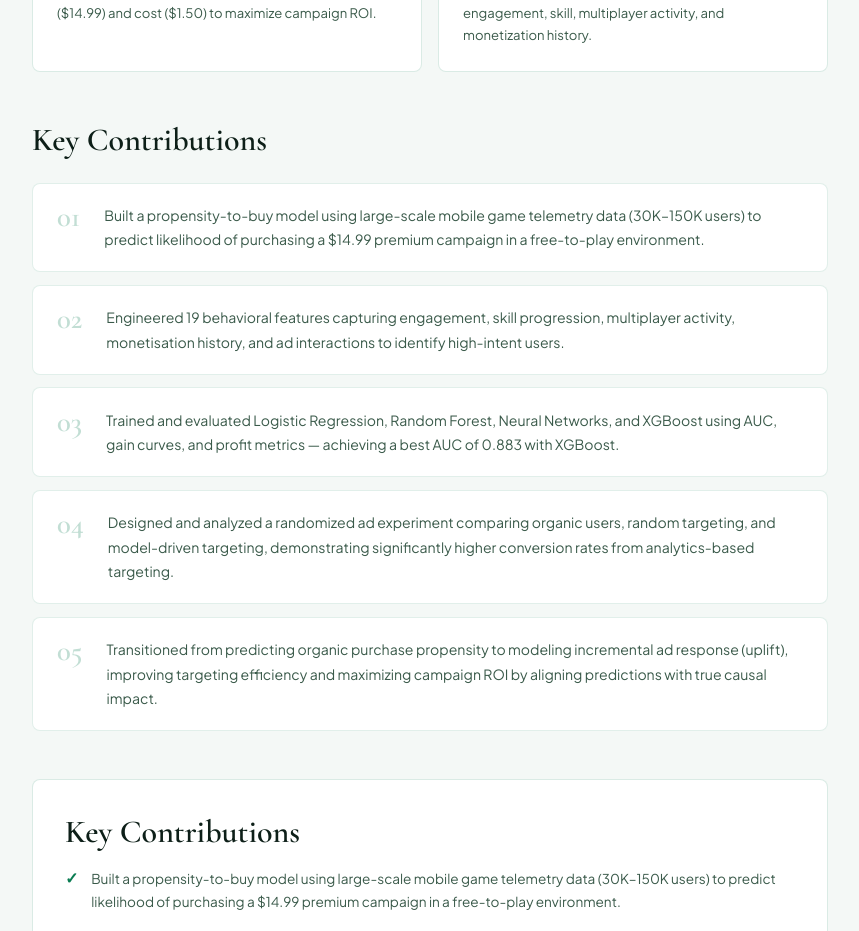
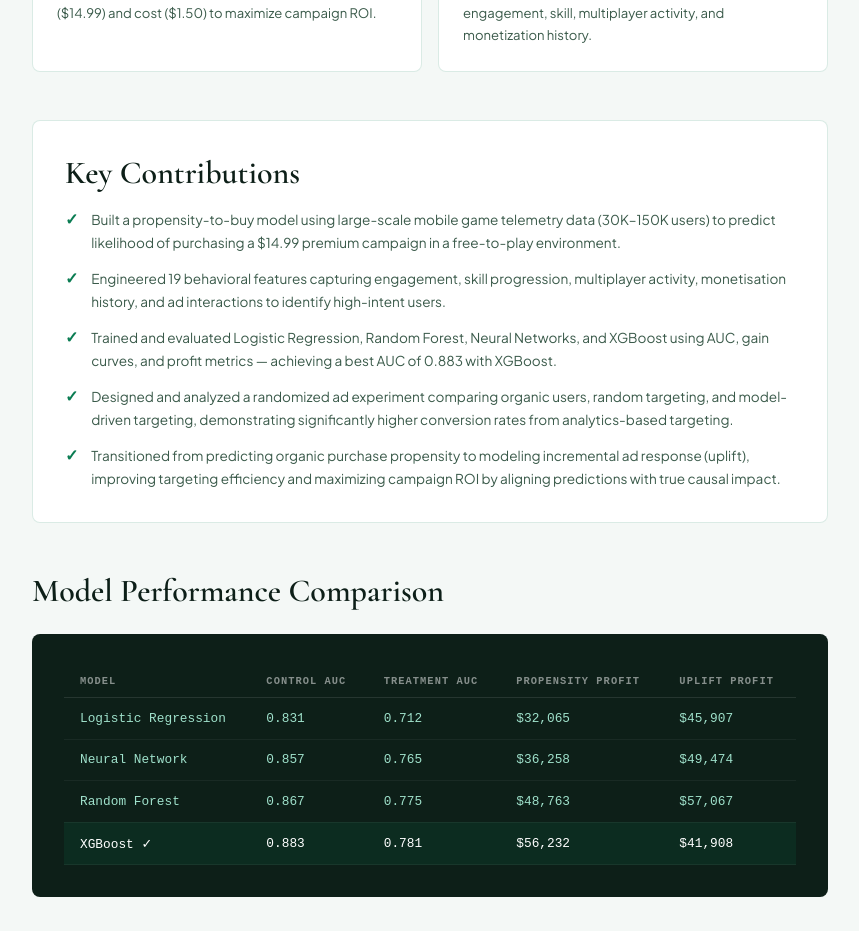
Before and after one commit to Krithikap019/ai-portfolio, a Next.js app: page /projects/creative_gaming in a window 1280 px wide. Shown: the part 1380-2311 px from the top of the page, without its empty margins (210-1069 px from the left). Built offline with nearby package versions, Linux system fonts and the light colour scheme.

Commit message:
snowflake

```diff
--- a/app/page.jsx
+++ b/app/page.jsx
@@ -290,7 +290,7 @@ export default function Home() {
         </div>
       </section>
 
-      <section id="about" style={{ padding: "5rem 3.5rem", borderTop: "1px solid rgba(10,124,82,0.15)", display: "grid", gridTemplateColumns: "1fr 1fr", gap: "5rem", alignItems: "center" }}>
+      <section id="about" style={{ padding: "4rem 3.5rem", borderTop: "1px solid rgba(10,124,82,0.15)", display: "grid", gridTemplateColumns: "1fr 1fr", gap: "5rem", alignItems: "center" }}>
         <div>
           <p style={{ fontSize: "0.7rem", fontWeight: 700, letterSpacing: "0.15em", textTransform: "uppercase", color: "#0a7c52", marginBottom: "1rem" }}>About me</p>
           <h2 style={{ fontFamily: "'Cormorant Garamond', serif", fontSize: "4.2rem", fontWeight: 700, marginBottom: "3rem" }}>Hi, I'm <em style={{ color: "#0a7c52", fontStyle: "italic" }}>Krithika</em></h2>
@@ -305,7 +305,7 @@ export default function Home() {
           </p>
         </div>
         <div style={{ display: "grid", gridTemplateColumns: "1fr 1fr", gap: "1rem", paddingTop: "6rem" }}>
-          {[["4+", "Years of Experience"], ["12+", "Projects Shipped"], ["10M+", "Records Analysed"], ["$780K+", "Total Impact"]].map(([num, label]) => (
+          {[["4+", "Years of Experience"], ["12+", "Projects Shipped"], ["10M+", "Records Analysed"], ["$780K+", "Total Impact"], ["Beta Gamma Sigma", "Global Business Honor Society"], ["95%+", "Academic Average"]].map(([num, label]) => (
             <div key={label} style={{ background: "#edf5f1", borderRadius: "8px", padding: "1.5rem", textAlign: "center", border: "1px solid rgba(10,124,82,0.15)" }}>
               <span style={{ fontFamily: "'Cormorant Garamond', serif", fontSize: "2.5rem", fontWeight: 600, color: "#0a7c52", display: "block" }}>{num}</span>
               <span style={{ fontSize: "0.68rem", fontWeight: 700, color: "#3a5a4a", textTransform: "uppercase", letterSpacing: "0.1em" }}>{label}</span>
--- a/app/projects/creative_gaming/page.jsx
+++ b/app/projects/creative_gaming/page.jsx
@@ -73,24 +73,6 @@ export default function UpliftModeling() {
           </div>
         </div>
 
-        {/* Key Contributions */}
-        <div style={{ marginBottom: "3rem" }}>
-          <h2 style={{ fontFamily: "'Cormorant Garamond', serif", fontSize: "2rem", fontWeight: 600, marginBottom: "1.5rem" }}>Key Contributions</h2>
-          <div style={{ display: "flex", flexDirection: "column", gap: "0.8rem" }}>
-            {[
-              { num: "01", text: "Built a propensity-to-buy model using large-scale mobile game telemetry data (30K–150K users) to predict likelihood of purchasing a $14.99 premium campaign in a free-to-play environment." },
-              { num: "02", text: "Engineered 19 behavioral features capturing engagement, skill progression, multiplayer activity, monetisation history, and ad interactions to identify high-intent users." },
-              { num: "03", text: "Trained and evaluated Logistic Regression, Random Forest, Neural Networks, and XGBoost using AUC, gain curves, and profit metrics — achieving a best AUC of 0.883 with XGBoost." },
-              { num: "04", text: "Designed and analyzed a randomized ad experiment comparing organic users, random targeting, and model-driven targeting, demonstrating significantly higher conversion rates from analytics-based targeting." },
-              { num: "05", text: "Transitioned from predicting organic purchase propensity to modeling incremental ad response (uplift), improving targeting efficiency and maximizing campaign ROI by aligning predictions with true causal impact." },
-            ].map((c) => (
-              <div key={c.num} style={{ display: "flex", gap: "1.5rem", alignItems: "flex-start", padding: "1.2rem 1.5rem", background: "#fff", border: "1px solid rgba(10,124,82,0.12)", borderRadius: "8px" }}>
-                <span style={{ fontFamily: "'Cormorant Garamond', serif", fontSize: "1.8rem", fontWeight: 600, color: "rgba(10,124,82,0.25)", flexShrink: 0, lineHeight: 1 }}>{c.num}</span>
-                <p style={{ fontSize: "0.88rem", color: "#3a5a4a", lineHeight: "1.75" }}>{c.text}</p>
-              </div>
-            ))}
-          </div>
-        </div>
         {/* Key contributions */}
         <div style={{ marginBottom: "3rem", background: "#fff", border: "1px solid rgba(10,124,82,0.15)", borderRadius: "8px", padding: "2rem" }}>
           <h2 style={{ fontFamily: "'Cormorant Garamond', serif", fontSize: "2rem", fontWeight: 600, marginBottom: "1rem" }}>Key Contributions</h2>
```
